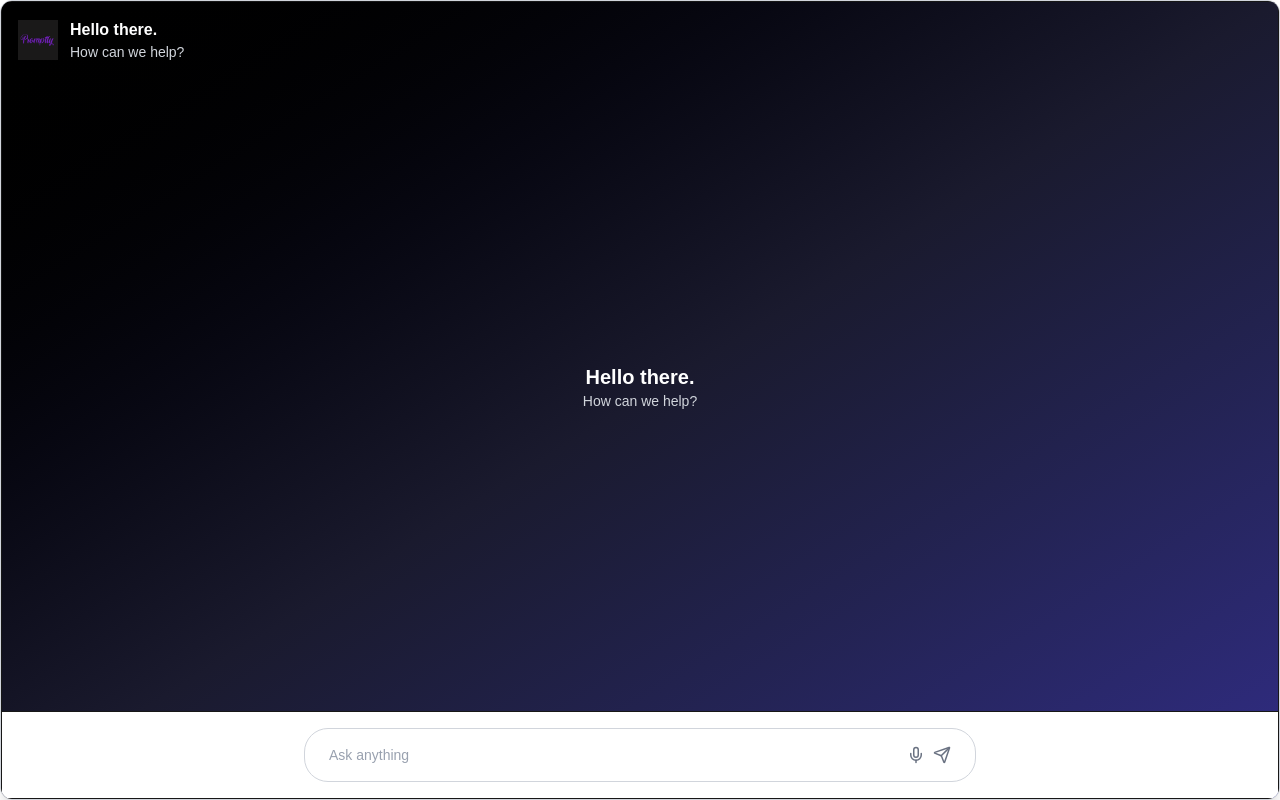
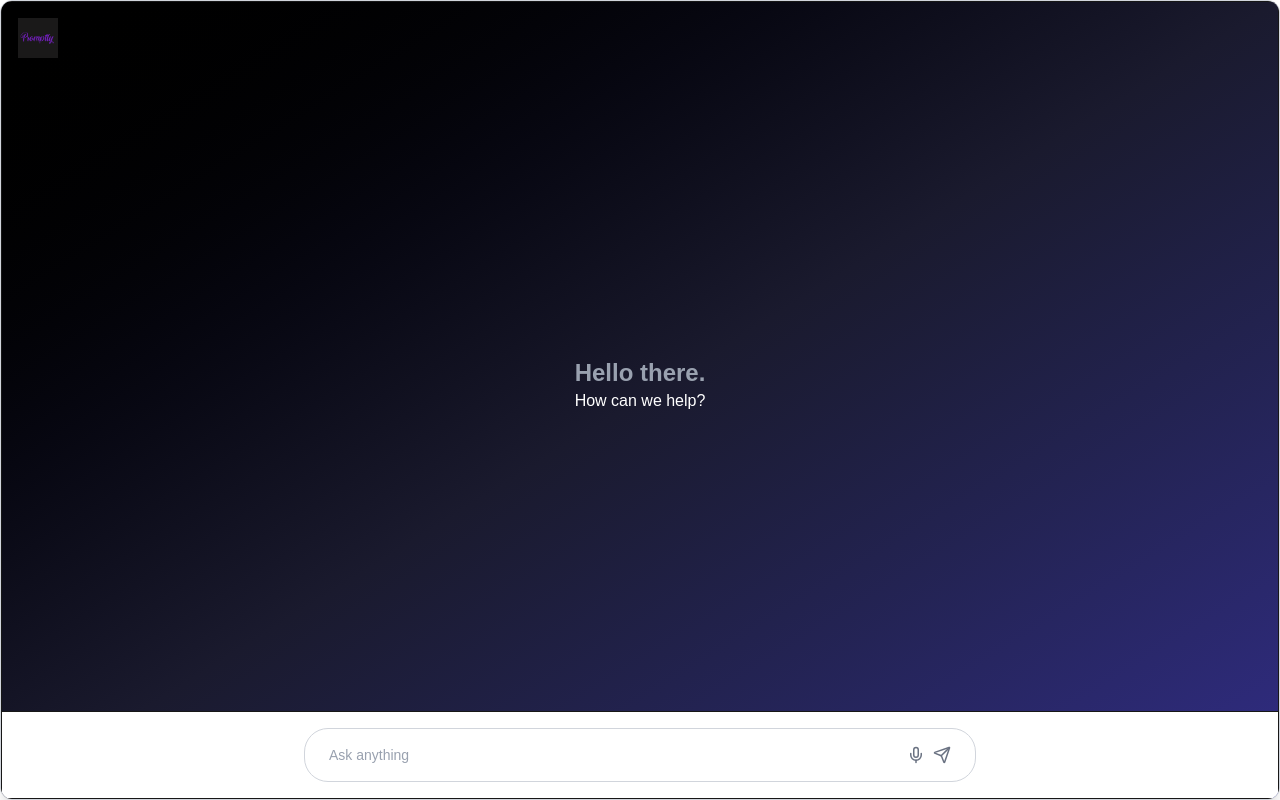
Before and after one commit to muhammad-12345/AI-Chatbot, a Next.js app: page /embed in a window 1280 px wide. Built offline with nearby package versions, Linux system fonts and the light colour scheme; no server answers; the database is empty.

Commit message:
iframe adjustement-final

```diff
--- a/src/components/Chatbox.tsx
+++ b/src/components/Chatbox.tsx
@@ -59,10 +59,10 @@ export default function ChatBox({ client, compact }: ChatBoxProps) {
           {compact && (
             <div className="flex items-center gap-3 px-4 pt-4">
               <Image src="/logo.png" alt="Logo" width={40} height={40} />
-              <div>
+              {/* <div>
                 <h2 className="text-md font-semibold text-white">Hello there.</h2>
                 <p className="text-sm text-gray-300">How can we help?</p>
-              </div>
+              </div> */}
             </div>
           )}
 
@@ -77,8 +77,13 @@ export default function ChatBox({ client, compact }: ChatBoxProps) {
               {isEmpty ? (
                 compact ? (
                   <div className="flex flex-1 flex-col items-center justify-center text-center px-4">
-                    <h2 className="text-xl font-semibold text-white">Hello there.</h2>
-                    <p className="text-sm text-gray-300">How can we help?</p>
+                    <h2 className="text-base sm:text-lg md:text-xl lg:text-2xl font-semibold text-gray-400">
+                      Hello there.
+                    </h2>
+                    <p className="text-xs sm:text-sm md:text-base  text-white">
+                      How can we help?
+                    </p>
+
                   </div>
                 ) : (
                   <div className="flex flex-col items-center justify-center w-full space-y-6 text-center">
@@ -161,9 +166,9 @@ function InputBar({
       ? 'bg-white dark:bg-[#2c2c2c] px-6 py-4 border border-gray-300 dark:border-gray-700 rounded-3xl'
       : ''}`}>
       {!compact && (
-      <button title="Attach file" className="text-gray-500 dark:text-gray-400 hover:text-blue-500">
-        <Plus size={18} />
-      </button>
+        <button title="Attach file" className="text-gray-500 dark:text-gray-400 hover:text-blue-500">
+          <Plus size={18} />
+        </button>
       )}
       <input
         value={input}
```
